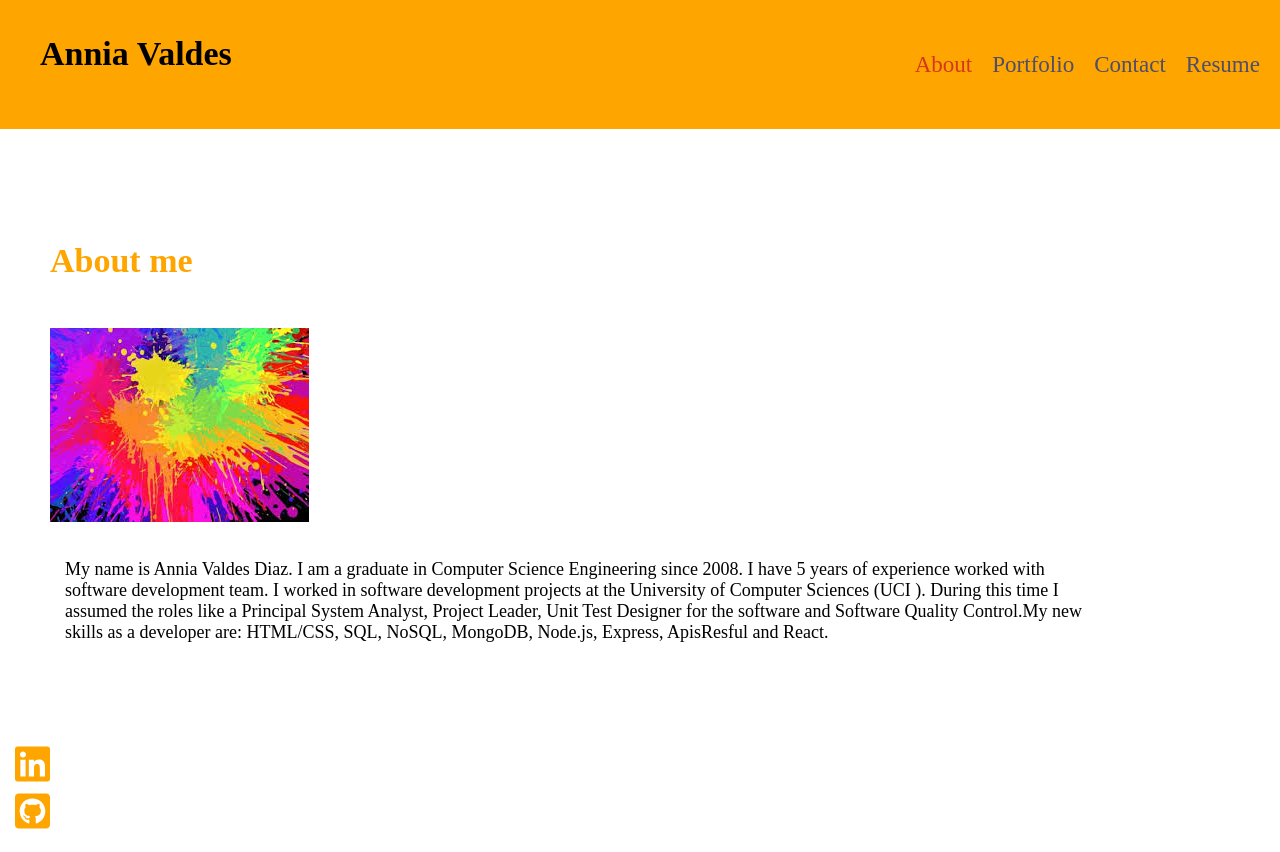
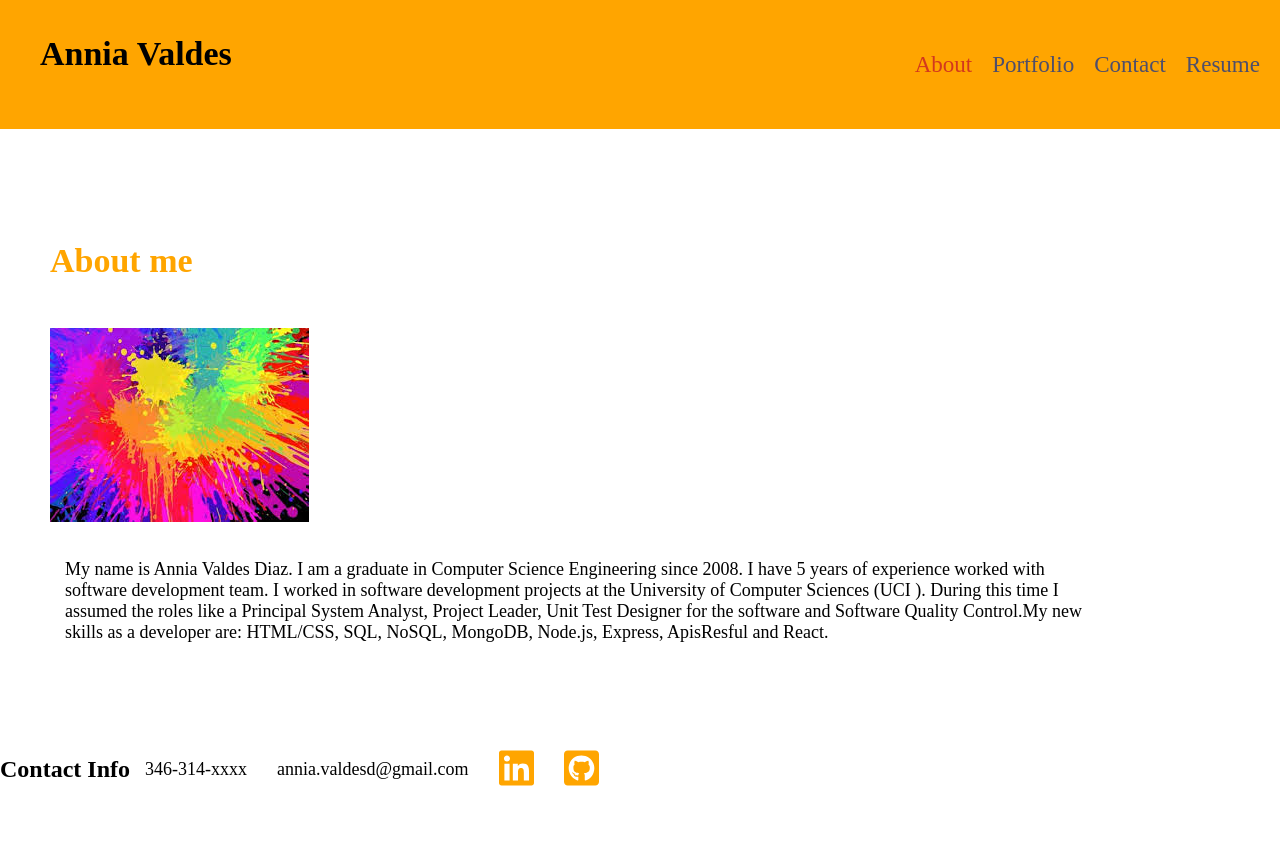
Before and after one commit to anniavd/React-Portfolio, a React (Create React App) app: page / in a window 1280 px wide. After the commit the page ends 813 px from the top, so only its background shows below. Built offline with nearby package versions, Linux system fonts and the light colour scheme.

Commit message:
add style

```diff
--- a/src/components/Footer/index.js
+++ b/src/components/Footer/index.js
@@ -10,13 +10,16 @@ import{ faGithubSquare} from '@fortawesome/free-brands-svg-icons';
 function Footer() {
     return (
         <section>
-            <div className="footer">
-                <ul>
-                    <li> <a href=" https://www.linkedin.com/in/annia-valdes-diaz-77b2591a8/" target="_blank" style={{fontSize:'40px',color:'orange'}}><FontAwesomeIcon icon={faLinkedin}  /></a>  </li>
-                    <li> <a href=" https://github.com/anniavd?tab=repositories" target="_blank" style={{fontSize:'40px',color:'orange'}}><FontAwesomeIcon icon={faGithubSquare} /> </a> </li>
-                </ul>
-            </div>
-        </section>
+            <div class=" footer">
+            <h2>Contact Info</h2>
+            <p>346-314-xxxx</p>
+            <p>annia.valdesd@gmail.com</p>
+             <a href=" https://www.linkedin.com/in/annia-valdes-diaz-77b2591a8/" target="_blank" style={{fontSize:'40px',color:'orange'}}><FontAwesomeIcon icon={faLinkedin}  /></a>
+
+              <a href=" https://github.com/anniavd?tab=repositories" target="_blank" style={{fontSize:'40px',color:'orange'}}><FontAwesomeIcon icon={faGithubSquare} /> </a>
+
+   </div>
+ </section>
     )
 }
 
```
